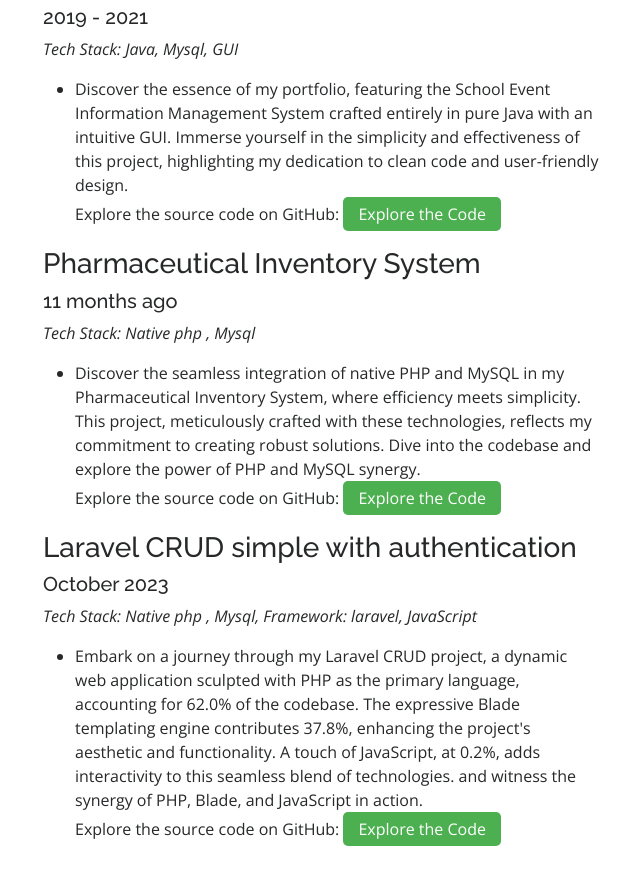
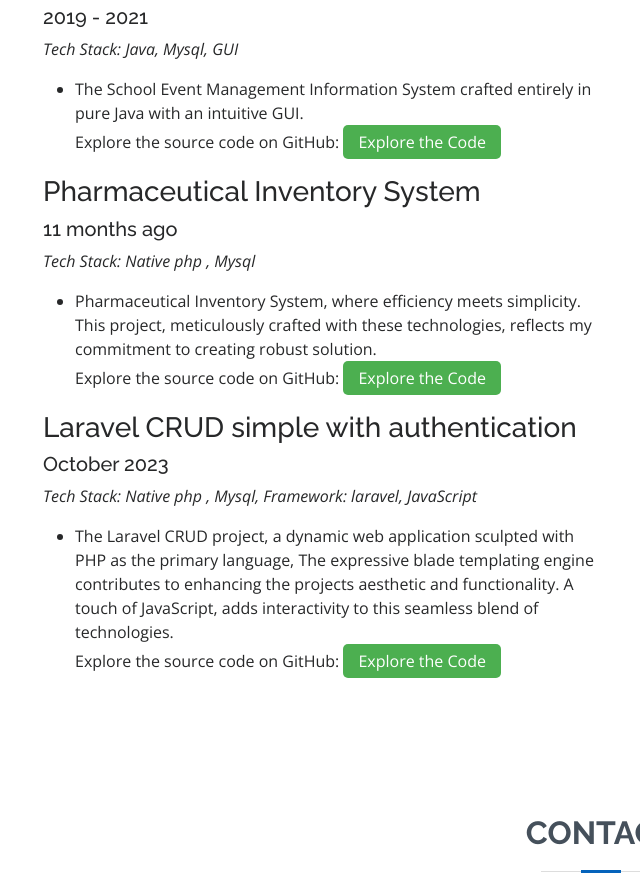
Before and after one commit to patrickeleria4/JohnPatrickEleria-Portfolio-, a plain HTML site: page index.html in a window 1280 px wide. Shown: the part 4369-5245 px from the top of the page, without its empty margins (89-729 px from the left). Drawn offline with nearby package versions, Linux system fonts and the light colour scheme.

Commit message:
revision to portfolio section

```diff
--- a/index.html
+++ b/index.html
@@ -349,7 +349,8 @@
             <h5>2019 - 2021</h5>
             <p><em> Tech Stack:  Java, Mysql, GUI</em></p>
             <ul>
-              <li>Discover the essence of my portfolio, featuring the School Event Information Management System crafted entirely in pure Java with an intuitive GUI. Immerse yourself in the simplicity and effectiveness of this project, highlighting my dedication to clean code and user-friendly design.
+              <li>The School Event Management Information System crafted entirely in pure Java with an intuitive
+                GUI.
               </li>
 
               <a> Explore the source code on GitHub: <a href="https://github.com/patrickeleria4/SCHOOL_EVENT-INFORMATION-MANAGEMENET-SYSTEM.git" target="_blank" style="padding: 5px 15px; background-color: #4CAF50; color: white; text-decoration: none; display: inline-block; border-radius: 5px;">Explore the Code</a></a>
@@ -365,7 +366,8 @@
               <h5> 11 months ago</h5>
               <p><em> Tech Stack:  Native php , Mysql </em></p>
               <ul>
-                <li>Discover the seamless integration of native PHP and MySQL in my Pharmaceutical Inventory System, where efficiency meets simplicity. This project, meticulously crafted with these technologies, reflects my commitment to creating robust solutions. Dive into the codebase and explore the power of PHP and MySQL synergy.
+                <li>Pharmaceutical Inventory System, where efficiency meets simplicity. This project, meticulously
+                  crafted with these technologies, reflects my commitment to creating robust solution.
                 </li>
 
                 <a> Explore the source code on GitHub: <a href="https://github.com/patrickeleria4/PHARMACEUTICAL_INVENTORY.git" target="_blank" style="padding: 5px 15px; background-color: #4CAF50; color: white; text-decoration: none; display: inline-block; border-radius: 5px;">Explore the Code</a></a>
@@ -377,8 +379,9 @@
               <div class="resume-item">     <h5> October 2023</h5>
                 <p><em> Tech Stack:  Native php , Mysql,  Framework: laravel, JavaScript </em></p>
                 <ul>
-                  <li>Embark on a journey through my Laravel CRUD project, a dynamic web application sculpted with PHP as the primary language, accounting for 62.0% of the codebase. The expressive Blade templating engine contributes 37.8%, enhancing the project's aesthetic and functionality. A touch of JavaScript, at 0.2%, adds interactivity to this seamless blend of technologies.
-                    and witness the synergy of PHP, Blade, and JavaScript in action.
+                  <li>The Laravel CRUD project, a dynamic web application sculpted with PHP as the primary language,
+                    The expressive blade templating engine contributes to enhancing the projects aesthetic and
+                    functionality. A touch of JavaScript, adds interactivity to this seamless blend of technologies.
                   </li>
 
                   <a> Explore the source code on GitHub: <a href="https://github.com/patrickeleria4/Laravel_crud.git" target="_blank" style="padding: 5px 15px; background-color: #4CAF50; color: white; text-decoration: none; display: inline-block; border-radius: 5px;">Explore the Code</a></a>
```
